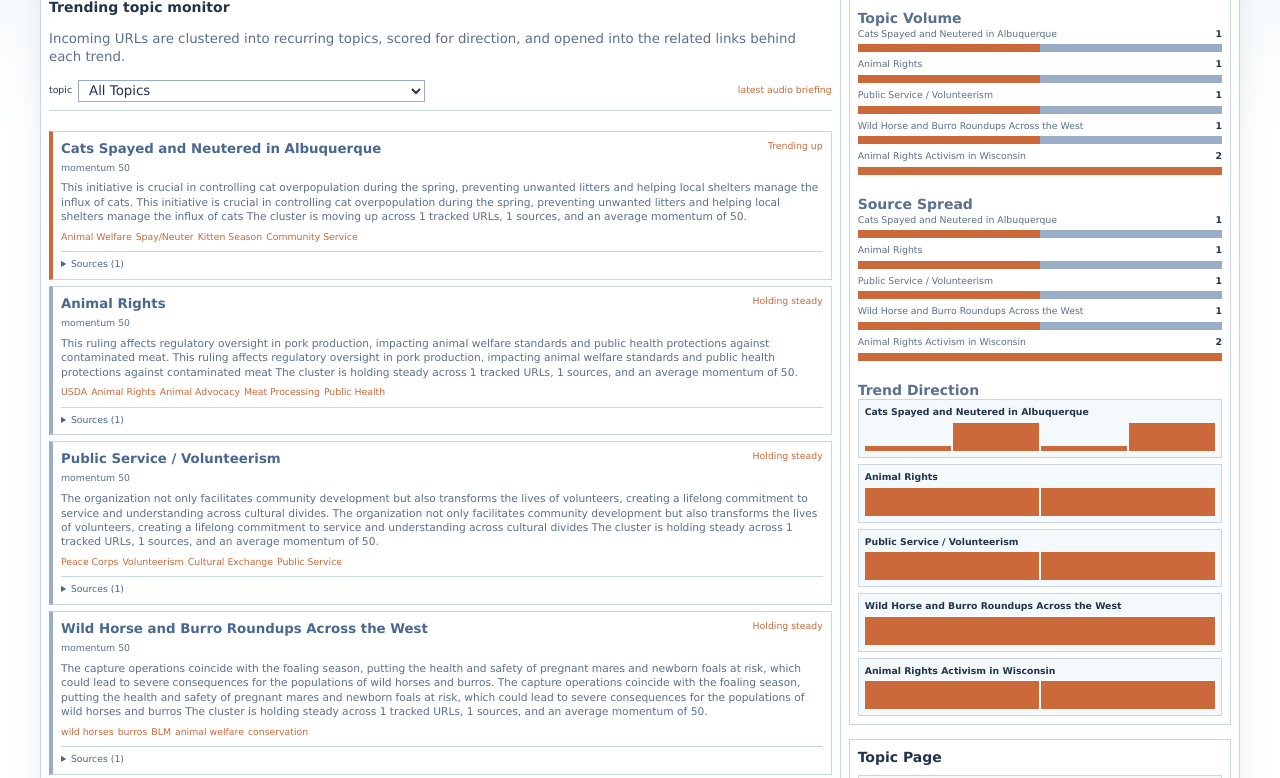
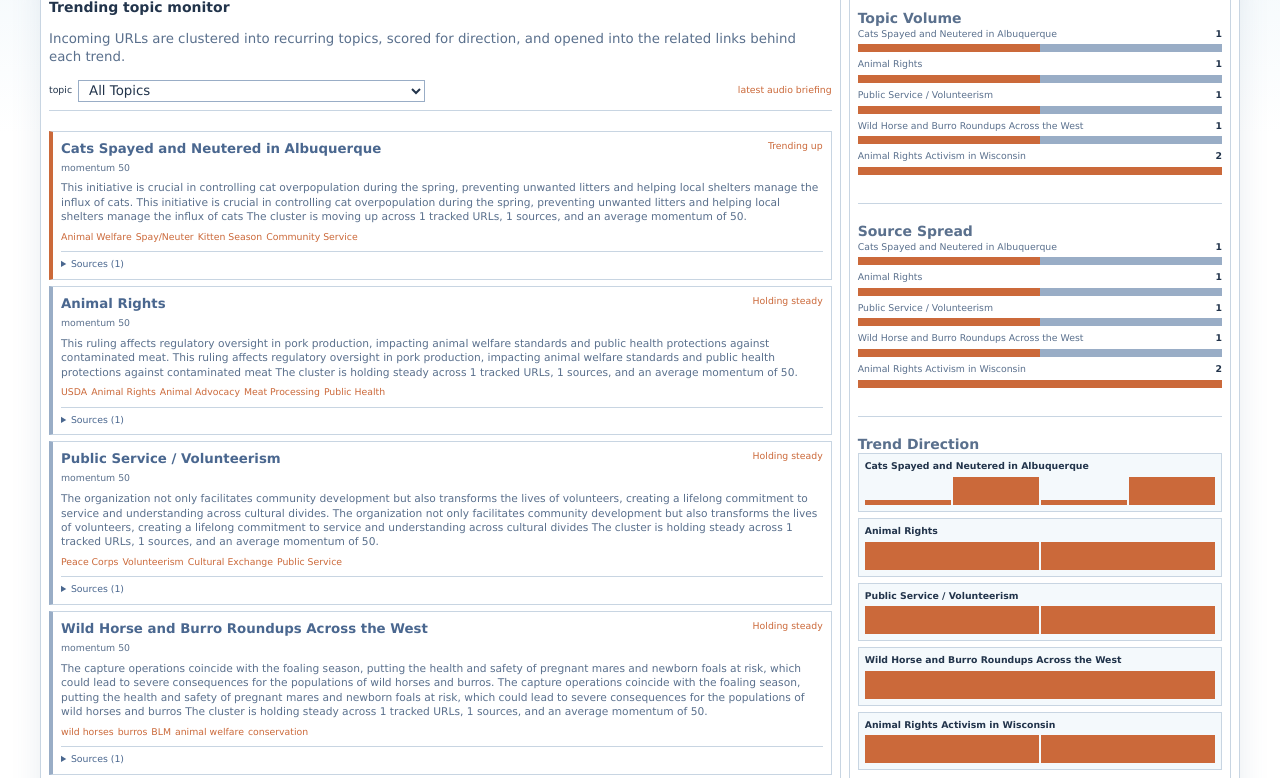
Before and after one commit to ScottinDC/TrendingStorylineMonitor, a website: page index.html in a window 1280 px wide. Shown: the part 46-824 px from the top of the page. Drawn offline with Linux system fonts and the light colour scheme.

Commit message:
Adjust chart spacing and nav links

```diff
--- a/index.html
+++ b/index.html
@@ -19,7 +19,6 @@
             <strong>Trending Storyline Monitor</strong>
           </div>
           <nav class="top-nav" aria-label="Primary">
-            <a href="#topic-feed">new</a>
             <a href="#charts-panel">charts</a>
             <a href="#topic-panel">topics</a>
             <a href="#audio-panel">audio</a>
--- a/styles.css
+++ b/styles.css
@@ -292,9 +292,18 @@ button {
   color: var(--ink);
 }
 
+.chart-block {
+  padding: 10px 0;
+}
+
+.chart-block:first-child {
+  padding-top: 0;
+}
+
 .chart-block + .chart-block {
-  margin-top: 10px;
-  padding-top: 10px;
+  margin-top: 18px;
+  padding-top: 18px;
+  border-top: 1px solid var(--line);
 }
 
 .audio-list,
```
